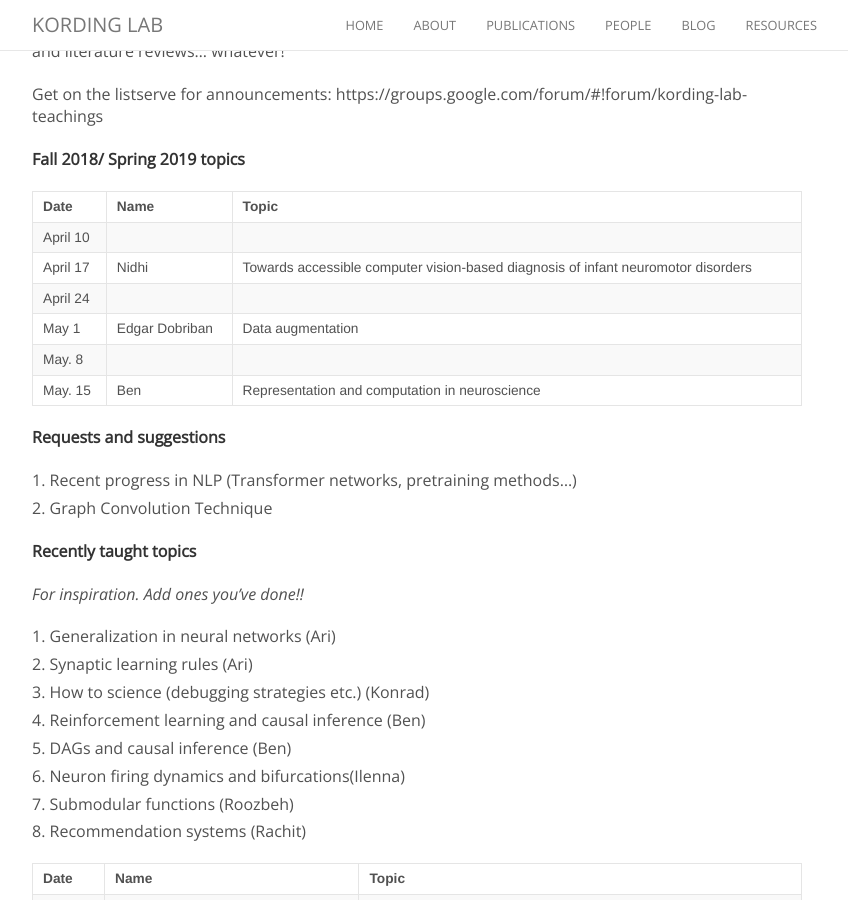
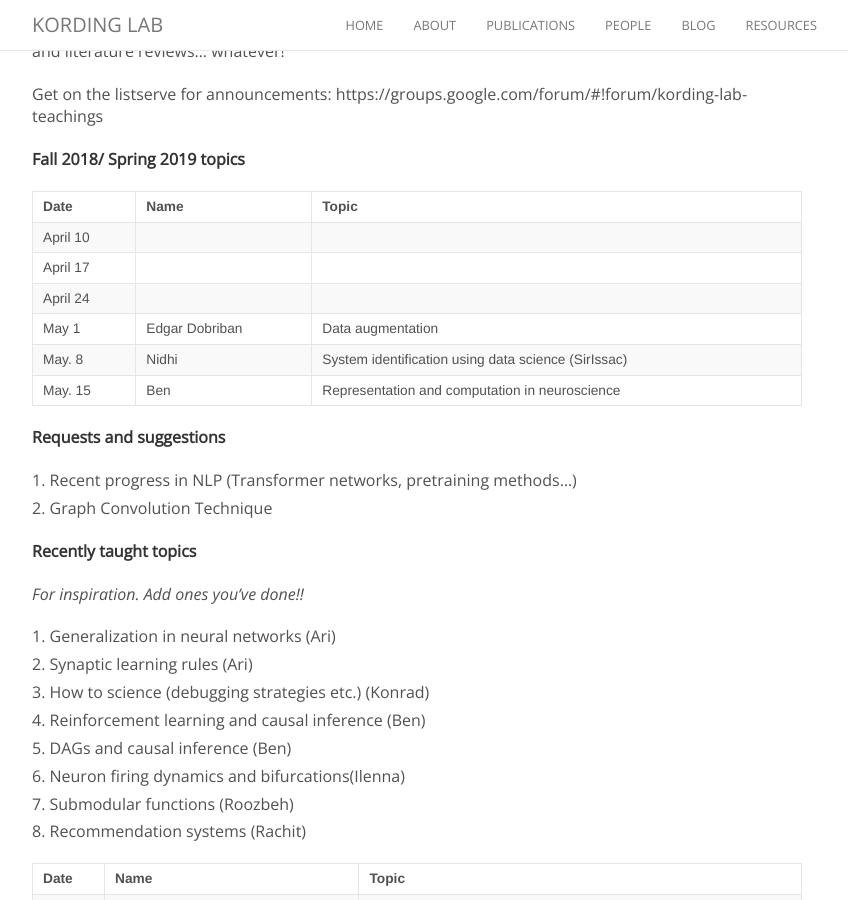
Before and after one commit to KordingLab/KordingLab.github.io, a Jekyll site: the page built from _posts/2018-08-29-upcoming-lab-teaching.md, in a window 1280 px wide and 900 px high, scrolled down 300 px. Shown: the whole window, without its empty margins (223-1071 px from the left). Built offline with Jekyll 4.4.1, drawn with Linux system fonts in a browser that asks for light colours; nearby versions of some CDN libraries; comment, search, counter and statistics services are not loaded.

Commit message:
Update 2018-08-29-upcoming-lab-teaching.md

```diff
--- a/_posts/2018-08-29-upcoming-lab-teaching.md
+++ b/_posts/2018-08-29-upcoming-lab-teaching.md
@@ -18,10 +18,10 @@ Get on the listserve for announcements: https://groups.google.com/forum/#!forum/
 | Date | Name | Topic |
 |------|------|-------|
 |April 10| | |
-|April 17| Nidhi | Towards accessible computer vision-based diagnosis of infant neuromotor disorders |
+|April 17|  | |
 |April 24| | |
 |May 1| Edgar Dobriban | Data augmentation |
-|May. 8|  ||
+|May. 8| Nidhi |System identification using data science (SirIssac)|
 |May. 15| Ben | Representation and computation in neuroscience |
 
 
```
